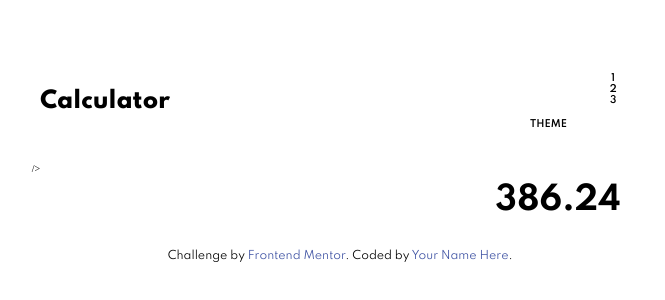
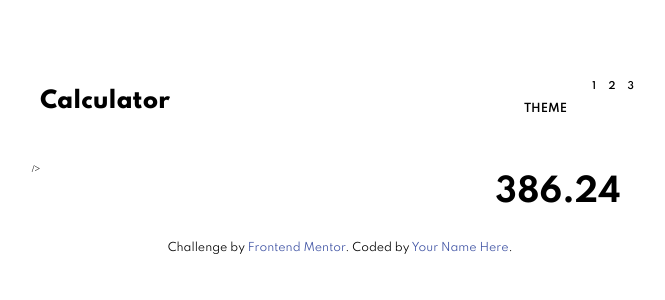
Before and after one commit to diegocrivelaro/CalculatorApp_FrontEndMentor, a plain HTML site: page index.html in a window 1280 px wide. Shown: the part 232-532 px from the top of the page, without its empty margins (304-969 px from the left). Drawn offline with Linux system fonts and the light colour scheme.

Commit message:
Update the theme number structure

```diff
--- a/index.html
+++ b/index.html
@@ -44,28 +44,43 @@
   <body>
     <div class="container">
       <header>
-        <span class="title theme1_text_white">Calculator</span>
+        <span class="title theme1_text_white theme2_text_white"
+          >Calculator</span
+        >
         <div class="change_theme">
-          <span class="range_description theme1_text_white">THEME</span>
-          <form>
-            <span class="change_theme_label theme1_text_white">1</span>
-            <span class="change_theme_label theme1_text_white">2</span>
-            <span class="change_theme_label theme1_text_white">3</span>
+          <span class="range_description theme1_text_white theme2_text_white"
+            >THEME</span
+          >
+          <div>
+            <div class="theme_options">
+              <span
+                class="change_theme_label theme1_text_white theme2_text_white"
+                >1</span
+              >
+              <span
+                class="change_theme_label theme1_text_white theme2_text_white"
+                >2</span
+              >
+              <span
+                class="change_theme_label theme1_text_white theme2_text_white"
+                >3</span
+              >
+            </div>
             <input
-              class="theme1_style_range_srt theme1_style_range_st"
+              class="theme1_style_range_srt theme1_style_range_st theme2_style_range_srt theme2_style_range_st"
               id="theme_range"
               type="range"
               min="1"
               max="3"
               step="1"
             />
-          </form>
+          </div>
         </div>
       </header>
 
       <main>
-        <div class="display theme1_display_screen">
-          <span class="result theme1_result">386.24</span>
+        <div class="display theme1_display_screen theme2_display_screen">
+          <span class="result theme1_result theme2_result">386.24</span>
         </div>
       </main>
 
--- a/styles/calculator.css
+++ b/styles/calculator.css
@@ -34,20 +34,23 @@ header .change_theme {
 }
 
 header .range_description {
-  font: 600 0.6rem "Spartan", sans-serif;
+  margin-bottom: 6px;
+  font: 600 0.7rem "Spartan", sans-serif;
 }
 
 header .change_theme_label {
   font: 600 0.6rem "Spartan", sans-serif;
 }
 
-header form {
+header .theme_options {
+  margin-bottom: 4px;
   display: flex;
   display: -webkit-flex;
   display: -ms-flexbox;
   display: -moz-box;
-  flex-direction: column;
+  flex-direction: row;
   align-items: center;
+  justify-content: space-around;
 }
 
 header #theme_range {
```
